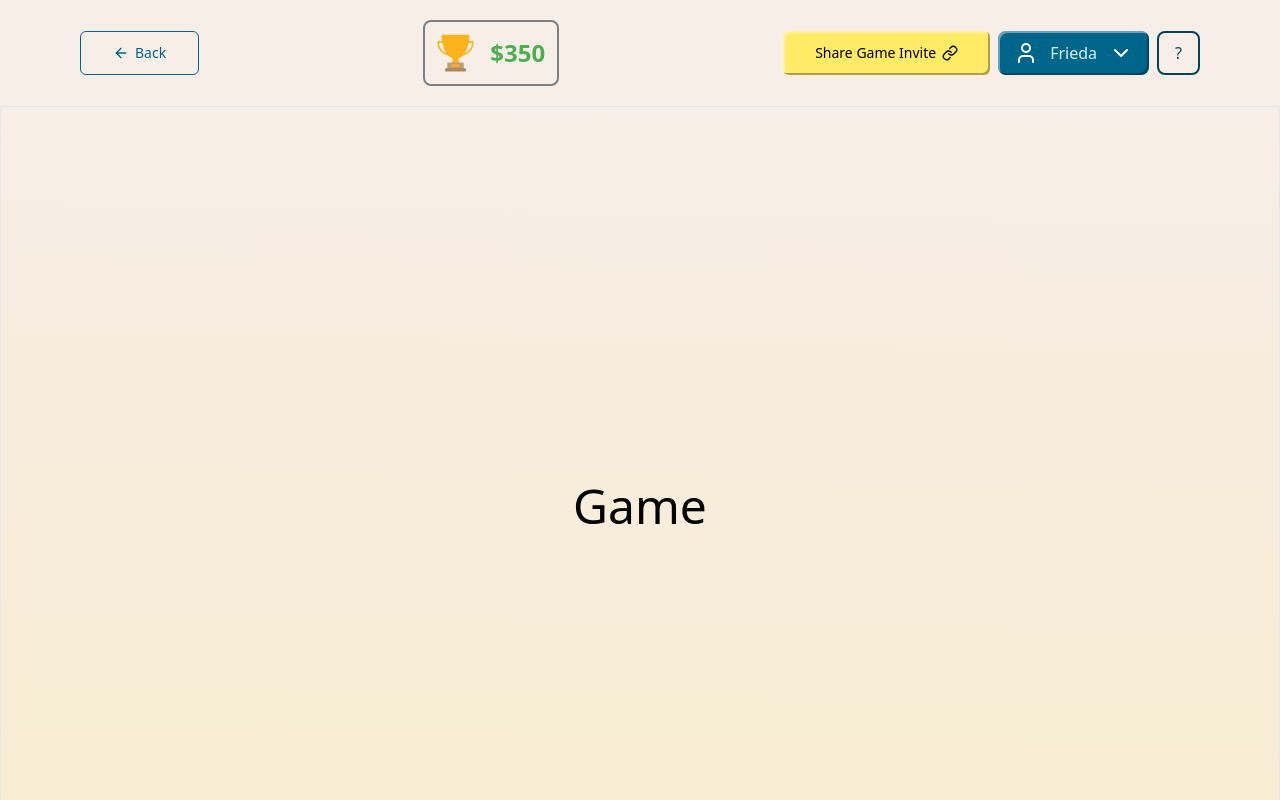
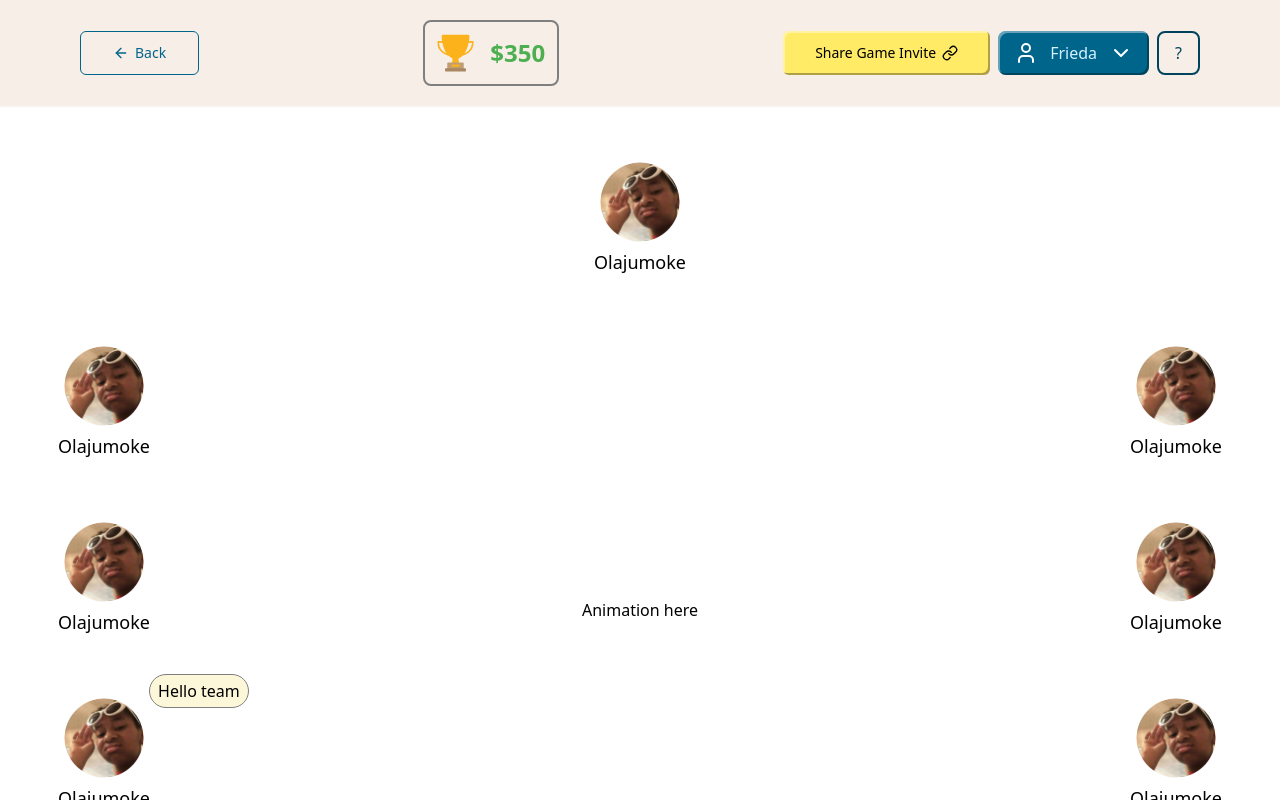
Before and after one commit to msgloriaedwin/STARLIGHT-TESTERS, a Next.js app: page /game in a window 1280 px wide. Shown: the top 800 px of the page. Built offline with nearby package versions, Linux system fonts and the light colour scheme.

Commit message:
feat:Game room screen  completed

```diff
--- a/app/(gamescreen)/(game-room)/game/page.tsx
+++ b/app/(gamescreen)/(game-room)/game/page.tsx
@@ -1,7 +1,38 @@
+"use client";
+import MessageBubble from "@/app/components/messageBubble/MessageBubble";
+import Player from "@/app/components/player/Player";
 import React from "react";
-
+import player1 from "../../../../public/assets/images/avatar-1.png";
+import Message from "@/app/components/message";
+import ChatInput from "@/app/components/chatBoxWithEmoji";
 const page = () => {
-  return <div className="text-5xl">Game</div>;
+  return (
+    <section className="w-full relative flex  flex-col items-center justify-center mt-[3rem]">
+      <div className="grid grid-cols-4 gap-2 p-2 w-full">
+        <div className="col-span-4 flex items-center justify-center w-[90%] m-auto ">
+          <Message right={true} />
+        </div>
+        <div className="col-span-1 row-span-3 flex flex-col translate-x-[-3rem] md:translate-x-[0]">
+          <Message right={true} />
+          <Message right={true} />
+          <Message right={true} showMessage={true} />
+        </div>
+        <div className="col-span-2 row-span-3 flex justify-center items-center">
+          Animation here
+        </div>
+        <div className="col-span-1 row-span-3 flex flex-col justify-end items-end ml-[5rem]">
+          <div className="flex flex-col justify-end items-end ml-[15rem]">
+            <Message right={false} />
+            <Message right={false} />
+            <Message right={false} />
+          </div>
+        </div>
+      </div>
+      <div className="flex items-center justify-center">
+        <ChatInput />
+      </div>
+    </section>
+  );
 };
 
 export default page;
--- a/app/(gamescreen)/join/page.tsx
+++ b/app/(gamescreen)/join/page.tsx
@@ -22,7 +22,7 @@ const Page = () => {
     avatar9,
   ];
   return (
-    <section className="bg-body">
+    <section className="bg-body h-screen">
       <div className="flex items-center justify-center">
         <JoinGameForm avatars={avatars} />
       </div>
--- a/app/(gamescreen)/layout.tsx
+++ b/app/(gamescreen)/layout.tsx
@@ -15,7 +15,7 @@ export default function RootLayout({
             handleGoBack={() => {}}
           />
         </section>
-        <div className="flex items-center justify-center bg-body px-5 h-screen border ">
+        <div className="flex items-center justify-center  px-5 ">
           {children}
         </div>
       </body>
--- a/app/components/forms/create-game-form/AvatarSelector.tsx
+++ b/app/components/forms/create-game-form/AvatarSelector.tsx
@@ -79,7 +79,7 @@ const AvatarSelector: React.FC<AvatarSelectorProps> = ({
         {avatars.slice(currentIndex, currentIndex + 5).map((avatar, index) => (
           <div
             key={`${avatar.src}-${index}`}
-            className={`relative flex items-center justify-center p-1 border border-button-dark-blue rounded-lg w-[3.875rem] h-[3.875rem] sm:w-24 sm:h-24 ${
+            className={`relative flex items-center justify-center p-1 border-button-dark-blue rounded-lg w-[3.875rem] h-[3.875rem] sm:w-24 sm:h-24 ${
               selectedAvatar.src === avatar.src ? "bg-primary-700" : ""
             }`}
             onClick={() => onAvatarSelect(avatar)}
--- /dev/null
+++ b/app/components/message/index.tsx
@@ -0,0 +1,27 @@
+import Image from "next/image";
+import messageIcon from "../../../public/Vector (2).jpg";
+import Player from "../player/Player";
+import player1 from "../../../public/assets/images/avatar-1.png";
+interface MessageProps {
+  right?: boolean;
+  showMessage?: boolean;
+}
+
+const Message = ({ right, showMessage }: MessageProps) => {
+  return (
+    <div className="relative w-[9.5rem] mb-[4rem]  ">
+      <Player username="Olajumoke" avatar={player1} />
+      {showMessage && (
+        <div
+          className={`absolute  ${
+            right ? "right-[-4.3rem]" : "left-[-4rem]"
+          }  top-[-1.5rem] bg-[#FDF7D9] px-2 py-1 rounded-[18px] border-neutral-600 border-solid border-[1px]`}
+        >
+          Hello team
+        </div>
+      )}
+    </div>
+  );
+};
+
+export default Message;
--- a/app/components/messageBubble/MessageBubble.tsx
+++ b/app/components/messageBubble/MessageBubble.tsx
@@ -1,4 +1,4 @@
-import {cn} from "@/lib/utils"
+import { cn } from "@/lib/utils";
 
 interface MessageBubbleProps {
   message: string;
--- a/app/components/player/Player.tsx
+++ b/app/components/player/Player.tsx
@@ -5,7 +5,7 @@ import MessageBubble from "../messageBubble/MessageBubble";
 
 interface PlayerProps {
   username: string;
-  avatar: string;
+  avatar: any;
   presenceStatus?: "online" | "offline" | "dormant";
   totalCards?: number;
   correctCards?: number;
@@ -40,9 +40,9 @@ const Player: React.FC<PlayerProps> = ({
   return (
     <div
       className={cn(
-        "w-[9.5rem] flex flex-col items-center justify-center relative",
+        "lg:w-[9.5rem] flex flex-col items-center justify-center relative",
         {
-          "w-[6.5rem]": isGameOver,
+          "min-w-[2rem]": isGameOver,
           "bg-button-dark-blue-text py-[0.875rem] rounded-[0.625rem] shadow-[0px_4px_11.3px_0px_rgba(0,0,0,0.25)]":
             isGameOver && isWinner,
         },
@@ -59,7 +59,9 @@ const Player: React.FC<PlayerProps> = ({
           height={isGameOver || isWinner ? 50 : 80}
           width={isGameOver || isWinner ? 50 : 80}
           alt="player avatar"
-          className={cn("rounded-full")}
+          className={cn(
+            "rounded-full w-[34px] h-[34px] md:w-[80px] md:h-[80px]"
+          )}
         />
 
         <div className="flex gap-2 items-center">
```
Also changed, not shown: public/Vector (2).jpg (added).
